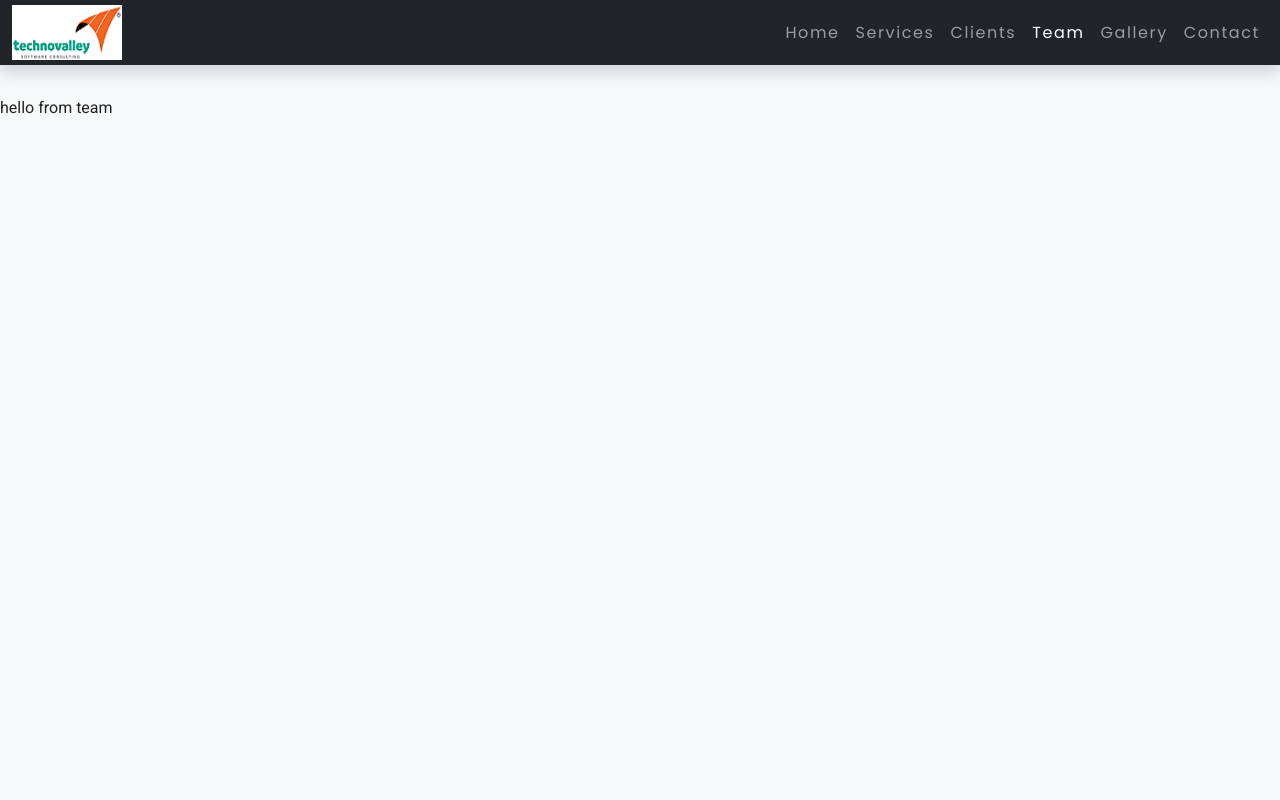
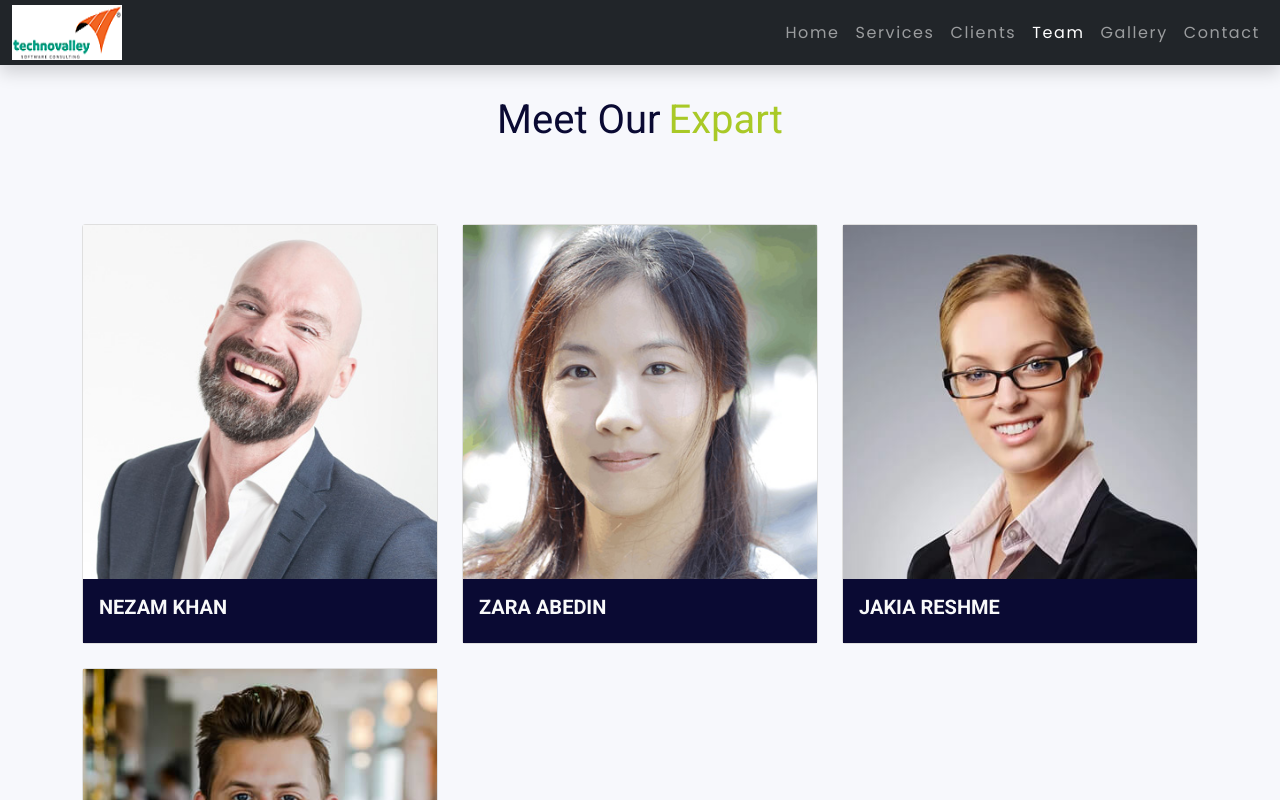
Before and after one commit to nezam0003/Techno-Valley, a React (Create React App) app: page /team in a window 1280 px wide. Shown: the top 800 px of the page. Built offline with nearby package versions, Linux system fonts and the light colour scheme.

Commit message:
Team : dummy team setup

```diff
--- a/src/App.css
+++ b/src/App.css
@@ -179,3 +179,20 @@ footer {
 }
 
 /* Service end */
+
+/* Team start  */
+/* .team .card {
+  position: relative !important;
+} */
+/* .team .card-body img {
+  position: absolute !important;
+  max-width: 200px;
+  max-height: 200px;
+  top: -60%;
+  left: 50%;
+  border-radius: 50%;
+} */
+.team .card-body {
+  background: var(--title) !important;
+}
+/* Team start End */
--- a/src/components/ClientsFeedBack.jsx
+++ b/src/components/ClientsFeedBack.jsx
@@ -57,7 +57,7 @@ const ClientsFeedBack = () => {
                   <img
                     src={client.image}
                     alt="client"
-                    className="card-img-top rounded-circle"
+                    className="img-responsive img-fluid rounded-circle"
                   />
                   <div className="card-body">
                     <h5 className="card-title">{client.name}</h5>
--- a/src/components/Title.jsx
+++ b/src/components/Title.jsx
@@ -3,8 +3,8 @@ import React from "react";
 const Title = ({ title, subtitle }) => {
   return (
     <div className="container">
-      <div className="row my-5">
-        <div className="col d-flex flex-wrap text-capitalize justify-content-center">
+      <div className="row">
+        <div className="col d-flex flex-wrap text-capitalize justify-content-center mb-5">
           <h1 className="font-weight-bold align-self-center title mx-1">
             {title}
           </h1>
--- a/src/pages/Clients.jsx
+++ b/src/pages/Clients.jsx
@@ -56,10 +56,9 @@ const Clients = () => {
   ];
   return (
     <>
-      <div className="clients pt-3">
-        <div className="pt-5">
-          <Title title="our" subtitle="clients" />
-        </div>
+      <div className="clients">
+        <Title title="our" subtitle="clients" />
+
         <div className="container">
           <div className="row">
             {allImages.map((image, index) => {
--- a/src/pages/Team.jsx
+++ b/src/pages/Team.jsx
@@ -1,7 +1,73 @@
 import React from "react";
+import Title from "../components/Title";
+
+import team1 from "../images/clients-feed-back/feedback-1.jpg";
+import team2 from "../images/clients-feed-back/feedback-2.jpg";
+import team3 from "../images/clients-feed-back/feedback-3.jpg";
+import team4 from "../images/clients-feed-back/feedback-4.jpg";
+
+const members = [
+  {
+    id: 1,
+    image: team1,
+    name: "Nezam Khan",
+  },
+
+  {
+    id: 2,
+    image: team2,
+    name: "Zara Abedin",
+  },
+  {
+    id: 3,
+    image: team3,
+    name: "Jakia Reshme",
+  },
+  {
+    id: 4,
+    image: team4,
+    name: "Tahsin Hasan",
+  },
+];
 
 const Team = () => {
-  return <div className="team">hello from team</div>;
+  return (
+    <>
+      <div className="team">
+        <Title title="Meet Our" subtitle="Expart" />
+        <div className="container">
+          <div className="row">
+            {members.map((member) => {
+              return (
+                <>
+                  <div
+                    key={member.id}
+                    className="col-10 mx-auto mx-md-0 g-4 col-md-6 col-lg-4"
+                  >
+                    <div className="card h-100">
+                      <img
+                        src={member.image}
+                        alt="team"
+                        className="img-responsive img-fluid"
+                      />
+                      <div className="card-body text-light">
+                        <h5 className="card-title text-uppercase fw-bold">
+                          {member.name}
+                        </h5>
+                        <p className="card-text text-capitalize text-muted">
+                          {member.text}
+                        </p>
+                      </div>
+                    </div>
+                  </div>
+                </>
+              );
+            })}
+          </div>
+        </div>
+      </div>
+    </>
+  );
 };
 
 export default Team;
```
